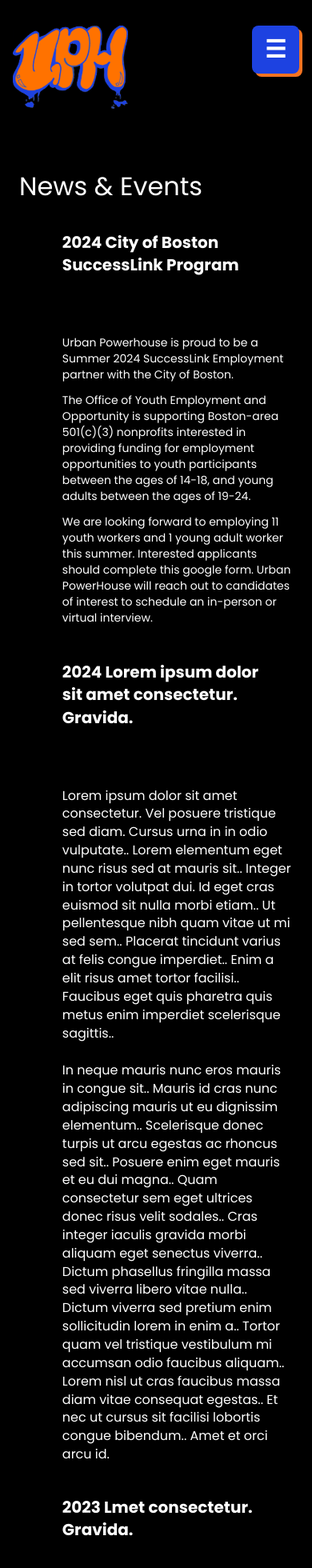
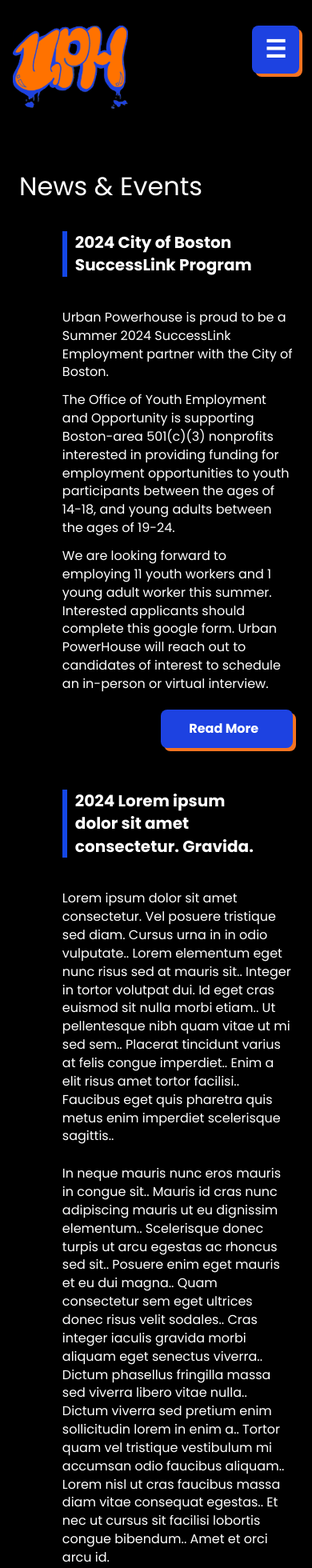
Before and after one commit to Artists-for-Humanity/urban-powerhouse, a Next.js app: page /News in a window 390 px wide. Shown: the top 1960 px of the page at 80% size. Built offline with nearby package versions, Linux system fonts and the light colour scheme.

Commit message:
mobile finished

```diff
--- a/pages/News.tsx
+++ b/pages/News.tsx
@@ -15,24 +15,25 @@ export default function News() {
    <Container className=" bg-black px-2 py-10">
    <div className="pb-[35] text-leftcol-start-2 col-span-6 font-style: Poppinsl text-[32px] pb-10;">News & Events</div>
 
-    <div className="col-start-2 col-span-8 text-white p-8 mb-10 text-sm font-bold mb-4 text-[20px] lg:mb-0
- pl-[0px] lg:pl-0 lg:text-[32px] lg:col-start-2 lg:col-span-10"> 2024 City of Boston SuccessLink Program
+    <div className="col-start-2 col-span-8 text-white m-8 mb-10 text-sm font-bold mb-4 text-[20px] lg:mb-10 border-l-[6px] border-blue-700
+
+ pl-[10px] ml-[0px] lg:pl-0 lg:text-[32px] lg:col-start-2 lg:col-span-10"> 2024 City of Boston SuccessLink Program
       </div>
-      <p className="col-start-2 col-span-8 text-sm mb-3">
+      <p className="col-start-2 col-span-8 text-sm mb-3 text-[16px]lg:col-span-2lg:col-span-9 text-[16px]">
       Urban Powerhouse is proud to be a Summer 2024 SuccessLink Employment partner with the City of Boston.
       </p>
-      <p className="col-start-2 col-span-8 text-sm mb-3" >
+      <p className="col-start-2 col-span-8 text-sm mb-3 lg:col-start-2 lg:col-span-9 text-[16px]" >
         The Office of Youth Employment and Opportunity is supporting Boston-area 501(c)(3) nonprofits interested in providing  funding for employment opportunities to youth participants between the  ages of 14-18, and young adults between the ages of 19-24.
       </p>
-      <p className="col-start-2 col-span-8 text-sm mb-3">
+      <p className="col-start-2 col-span-8 text-sm mb-5 lg:col-start-2 lg:col-span-8 text-[16px]">
         We are looking forward to employing 11 youth workers and 1 young adult  worker this summer. Interested applicants should complete this google form. Urban PowerHouse will reach out to candidates of interest to schedule an in-person or virtual interview.
-      </p>
+      </p><Button label="Read More"className="col-start-4 col-span-6 mb-5 pl-[8px]"></Button>
 
 
 
 
-     <div className="col-start-2 col-span-8 text-white p-8 mb-10 text-sm font-bold mb-4 text-[20px] lg:mb-0
- pl-[0px] lg:pl-0 lg:text-[32px] lg:col-start-2 lg:col-span-10">
+     <div className="col-start-2 col-span-8 text-white m-8 mb-10 text-sm font-bold mb-4 text-[20px] ml-0 lg:ml-6 border-l-[6px] border-blue-700
+ pl-[10px] lg:pl-0 lg:text-[32px] lg:col-start-2 lg:col-span-10">
      2024 Lorem ipsum dolor sit amet consectetur. Gravida.
       </div>
       <p className="col-start-2 col-span-9 text-sm mb-6 text-[16px]">
@@ -43,17 +44,18 @@ export default function News() {
       </p>
 
 
-      <div className="col-start-2 col-span-8 text-white p-8 mb-10 text-sm font-bold mb-4 text-[20px] lg:mb-0
- pl-[0px] lg:pl-0 lg:text-[32px] lg:col-start-2 lg:col-span-10">
+      <div className="col-start-2 col-span-8 text-white m-8 ml-0 text-sm font-bold mb-4 text-[20px] border-l-[6px] border-blue-700
+ lg:pl-0 lg:text-[32px] lg:col-start-2 lg:col-span-10  pl-[10px]">
         2023 Lmet consectetur. Gravida.
       </div>
       <p className="col-start-2 col-span-10 text-sm mb-3 text-[16px]">
         Lorem ipsum dolor sit amet consectetur. Vel posuere tristique sed diam. Cursus urna in in odio vulputate.. Lorem elementum eget nunc risus sed at mauris sit.. Integer in tortor volutpat dui. Id eget cras euismod sit nulla morbi etiam.. Ut pellentesque nibh quam vitae ut mi sed sem.. Placerat tincidunt varius at felis congue imperdiet.. Enim a elit risus amet tortor facilisi..
       </p>
-      <p className="col-start-2 col-span-9 text-sm mb-3 text-[16px]" >
+      <p className="col-start-2 col-span-9 text-sm mb-7 text-[16px]" >
         In neque mauris nunc eros mauris in congue sit.. Mauris id cras nunc adipiscing mauris ut eu dignissim elementum.. Scelerisque donec turpis ut arcu egestas ac rhoncus sed sit.. Posuere enim eget mauris et eu dui magna.. Quam consectetur sem eget ultrices donec risus velit sodales.. Cras integer iaculis gravida morbi aliquam eget senectus viverra..
-      </p>
-      <Button label="Show More"className="lg:col-start-6 col-span-2 mb-6 pl-[8px]"></Button>
+      </p><Button label="Read More"className="col-start-4 col-span-7 mb-15 pl-[8px]"></Button>
+
+      <Button label="Show More"className="col-start-3 col-span-2 mb-6 pl-[8px]"></Button>
 
 
 
```
